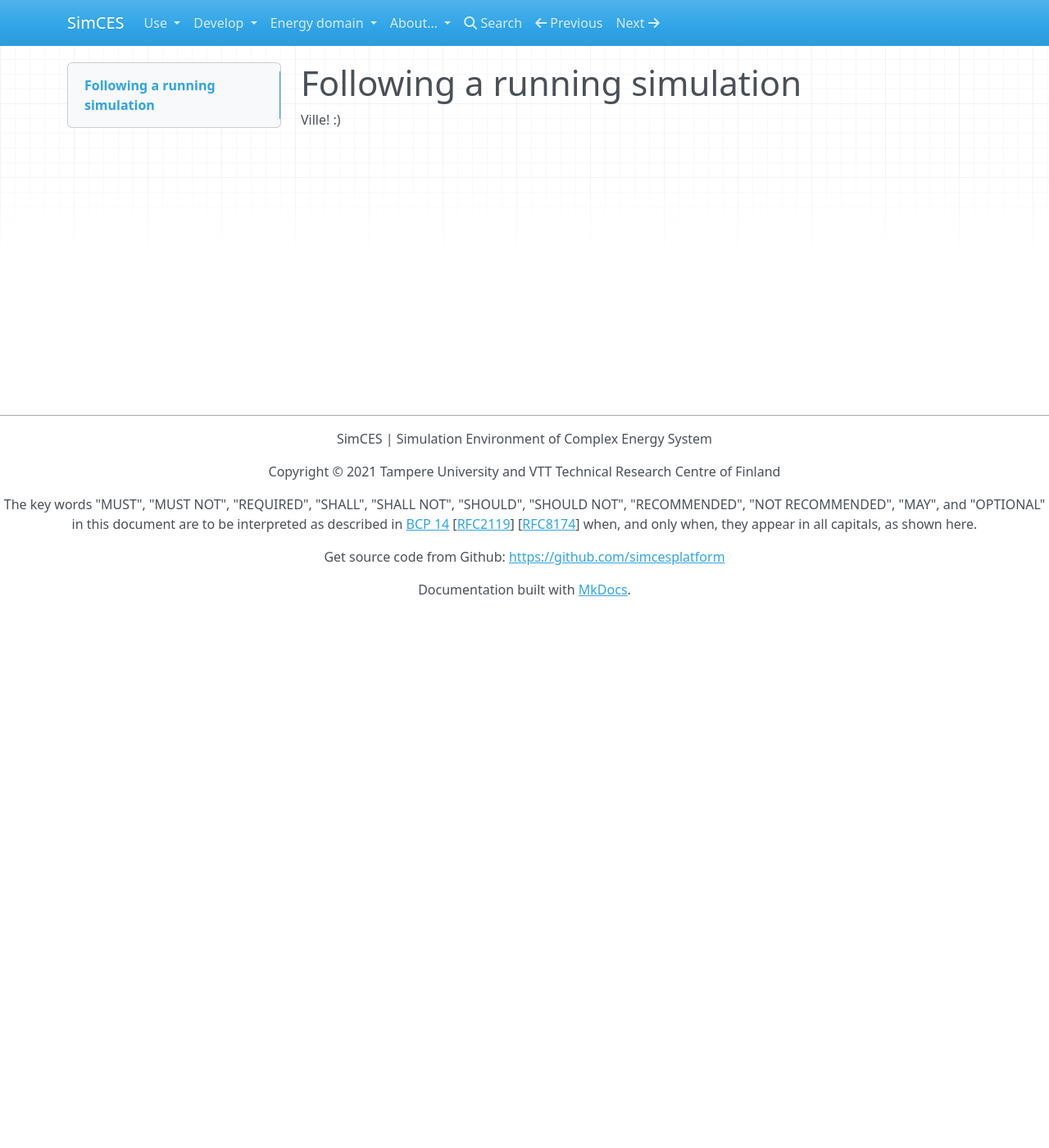
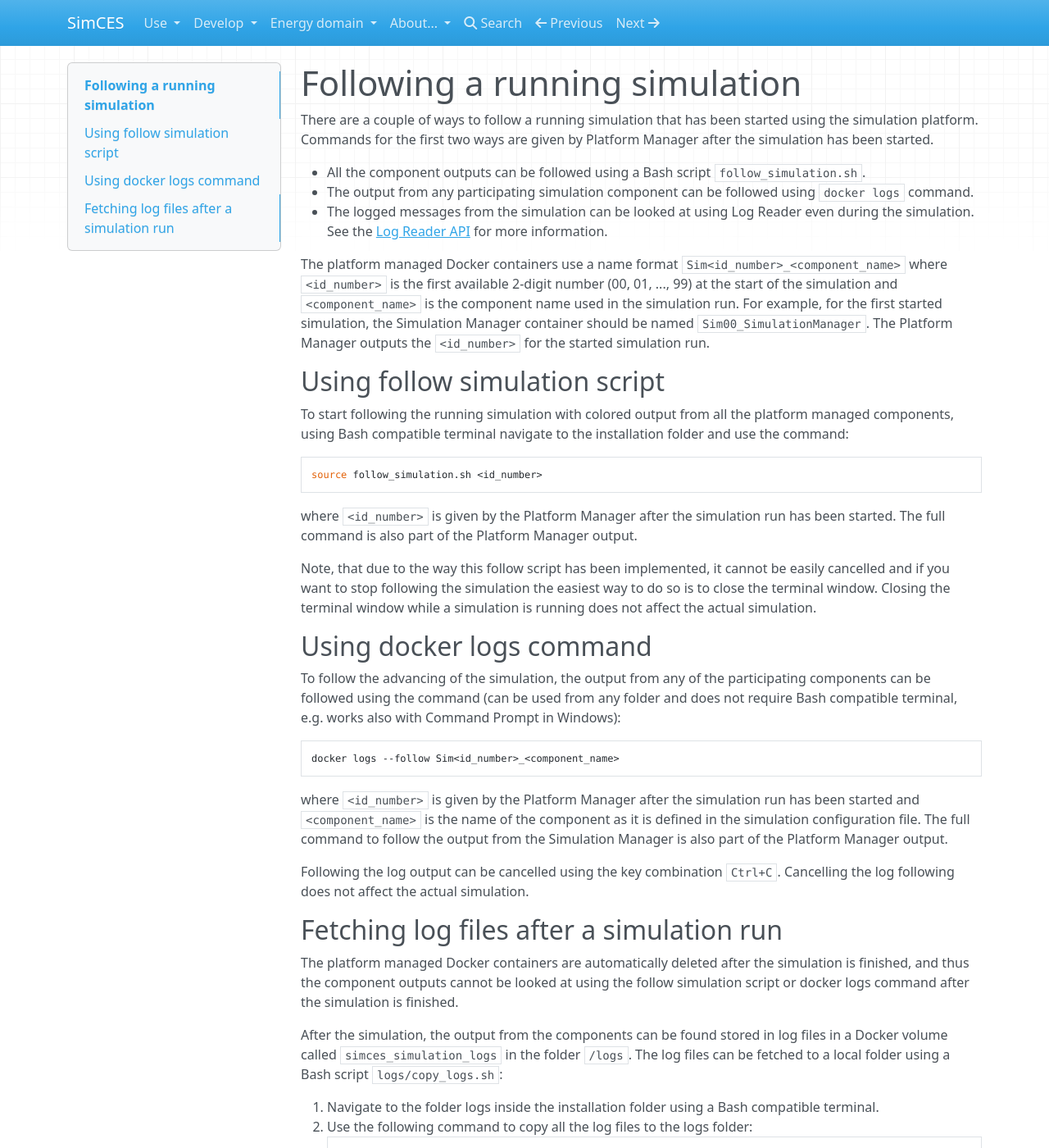
Before and after one commit to simcesplatform/simcesplatform.github.io, an MkDocs documentation site: the page built from markdown/core_follow-run.md, in a window 1280 px wide and 1400 px high. Shown: the whole window at 82% size. Built offline with MkDocs 1.6.1, drawn with Linux system fonts in a browser that asks for light colours; nearby versions of some CDN libraries; library files that are not in the unit come from our copies; some of the changed text lies outside the part shown.

Commit message:
Text for following a simulation added.

```diff
--- a/markdown/core_follow-run.md
+++ b/markdown/core_follow-run.md
@@ -1,3 +1,45 @@
 # Following a running simulation
 
-Ville! :)
+There are a couple of ways to follow a running simulation that has been started using the simulation platform. Commands for the first two ways are given by Platform Manager after the simulation has been started.
+
+- All the component outputs can be followed using a Bash script `follow_simulation.sh`.
+- The output from any participating simulation component can be followed using `docker logs` command.
+- The logged messages from the simulation can be looked at using Log Reader even during the simulation. See the [Log Reader API](core_log-api.md) for more information.
+
+The platform managed Docker containers use a name format `Sim<id_number>_<component_name>` where `<id_number>` is the first available 2-digit number (00, 01, ..., 99) at the start of the simulation and `<component_name>` is the component name used in the simulation run. For example, for the first started simulation, the Simulation Manager container should be named `Sim00_SimulationManager`. The Platform Manager outputs the `<id_number>` for the started simulation run.
+
+## Using follow simulation script
+
+To start following the running simulation with colored output from all the platform managed components, using Bash compatible terminal navigate to the installation folder and use the command:
+
+    :::bash
+    source follow_simulation.sh <id_number>
+
+where `<id_number>` is given by the Platform Manager after the simulation run has been started. The full command is also part of the Platform Manager output.
+
+Note, that due to the way this follow script has been implemented, it cannot be easily cancelled and if you want to stop following the simulation the easiest way to do so is to close the terminal window. Closing the terminal window while a simulation is running does not affect the actual simulation.
+
+## Using docker logs command
+
+To follow the advancing of the simulation, the output from any of the participating components can be followed using the command (can be used from any folder and does not require Bash compatible terminal, e.g. works also with Command Prompt in Windows):
+
+    :::bash
+    docker logs --follow Sim<id_number>_<component_name>
+
+where `<id_number>` is given by the Platform Manager after the simulation run has been started and `<component_name>` is the name of the component as it is defined in the simulation configuration file. The full command to follow the output from the Simulation Manager is also part of the Platform Manager output.
+
+Following the log output can be cancelled using the key combination `Ctrl+C`. Cancelling the log following does not affect the actual simulation.
+
+## Fetching log files after a simulation run
+
+The platform managed Docker containers are automatically deleted after the simulation is finished, and thus the component outputs cannot be looked at using the follow simulation script or docker logs command after the simulation is finished.
+
+After the simulation, the output from the components can be found stored in log files in a Docker volume called `simces_simulation_logs` in the folder `/logs`. The log files can be fetched to a local folder using a Bash script `logs/copy_logs.sh`:
+
+1. Navigate to the folder logs inside the installation folder using a Bash compatible terminal.
+2. Use the following command to copy all the log files to the logs folder:
+
+        :::bash
+        source copy_logs.sh
+
+The filenames for the log files use the format `logfile_<component_name>.log`. Note that the files can contain outputs from multiple simulations. The latest outputs are at the end of the log files.
```
